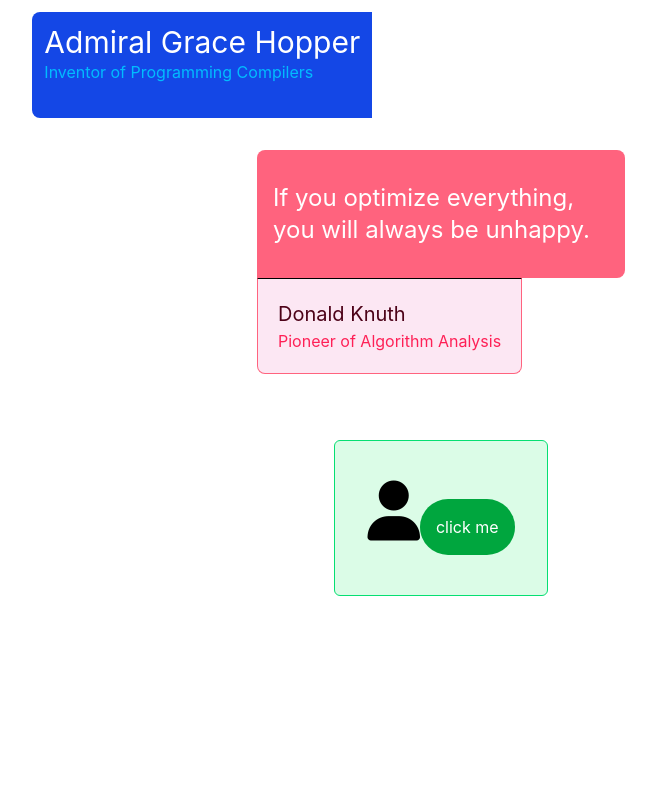
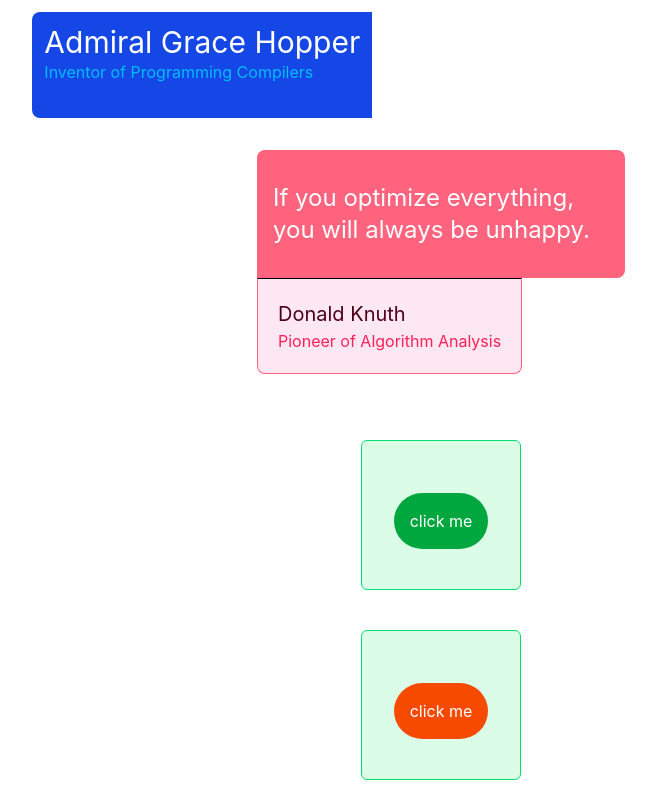
Before and after one commit to kingvirtuous/snap-react-tailwind, a React (Vite) app: page / in a window 1280 px wide. Shown: the part 992-1792 px from the top of the page, without its empty margins (199-855 px from the left). Before the commit the page ends 1608 px from the top, so only its background shows below. Built offline with nearby package versions, Linux system fonts and the light colour scheme.

Commit message:
finish usestate

```diff
--- a/src/Widget.jsx
+++ b/src/Widget.jsx
@@ -1,11 +1,22 @@
-import React from 'react'
+import React, { useState } from 'react'
 
 const Widget = () => {
+
+  const [togle, setTogle] = useState(false)
+  const [Color, setColor] = useState(false)
   return (
     <div className="flex flex-col items-center">
-      <div className="bg-green-100 border border-green-400 px-8 py-10 rounded-md m-5">
-        <i className="fa-solid fa-user text-black text-6xl"></i>
-        <button className="bg-green-600 rounded-full p-4 text-white">click me</button>
+      <div className="bg-green-100 border border-green-400 px-8 py-10 rounded-md m-5 flex-col flex items-center">
+       {togle ? <i className="fa-solid fa-user text-black text-6xl"></i> : null}
+        <button className="bg-green-600 mt-3 rounded-full p-4 text-white" onClick={()=>
+      setTogle(!togle)
+          }>click me</button>
+      </div>
+      <div className="bg-green-100 border border-green-400 px-8 py-10 rounded-md m-5 flex-col flex items-center">
+
+        <button className={`${Color? "bg-gray-600" : "bg-orange-600"} mt-3 rounded-full p-4 text-white` }onClick={()=>
+      setColor(!Color)
+          }>click me</button>
       </div>
     </div>
   )
```
